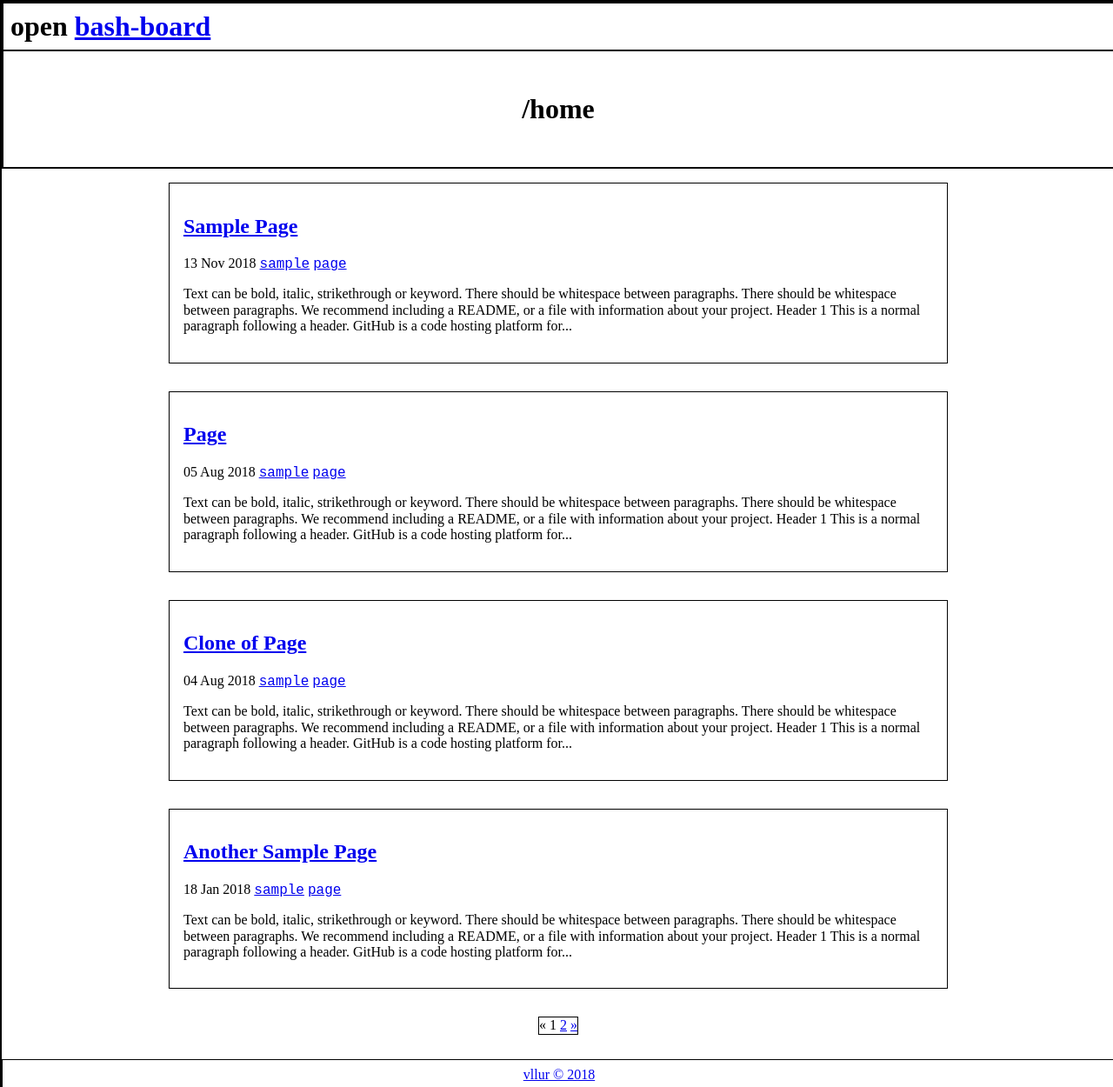
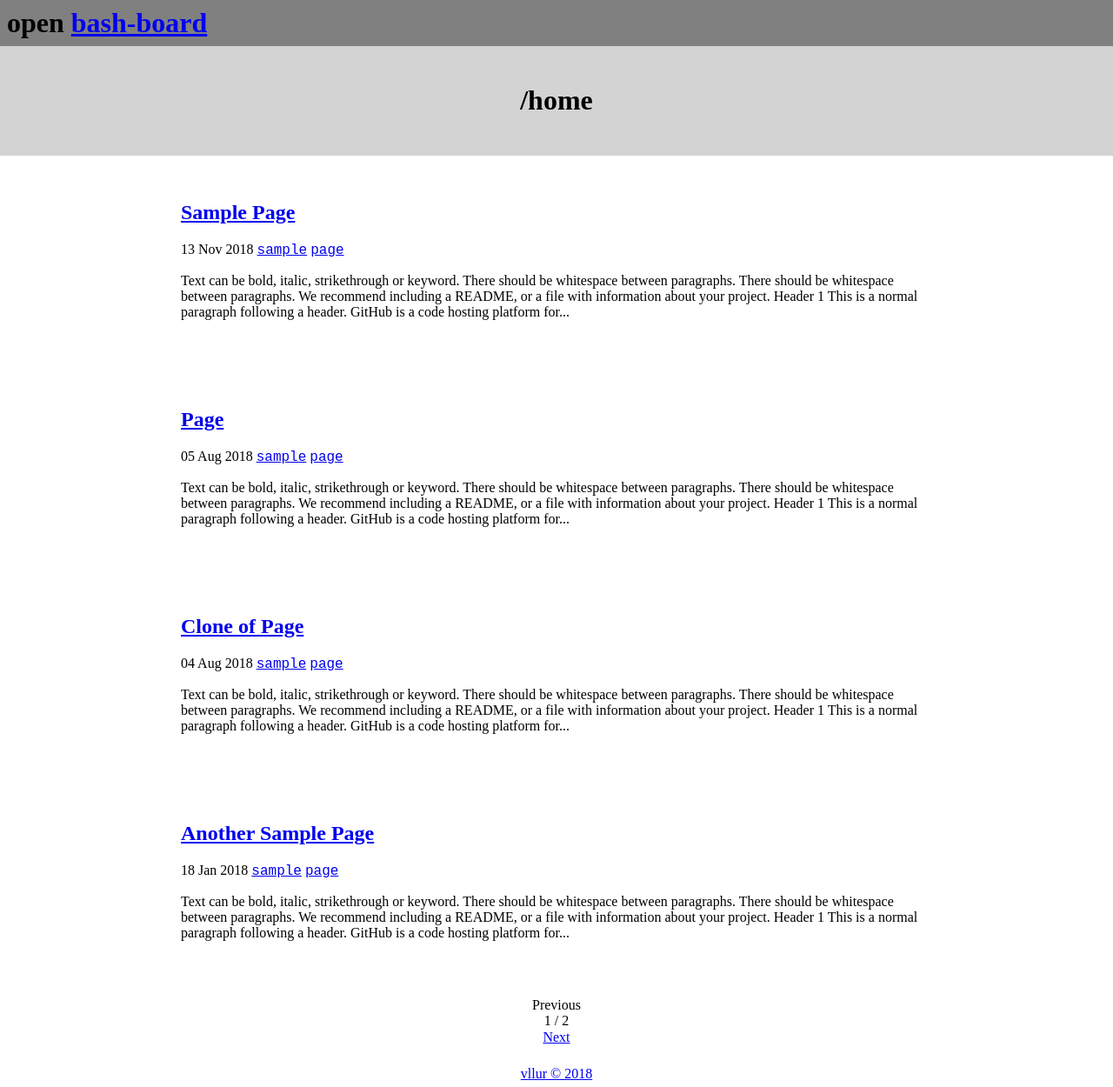
Before and after one commit to vllur/bash-board, a Jekyll site: the page built from index.html, in a window 1280 px wide and 1250 px high. Shown: the whole window at 87% size. Built offline with Jekyll 4.4.1, drawn with Linux system fonts in a browser that asks for light colours; the list of posts is cut into pages by our own code.

Commit message:
Changed header; changed pagination generating

```diff
--- a/_includes/nav.html
+++ b/_includes/nav.html
@@ -1,4 +1,4 @@
-<nav id="sideNav">
+<nav class="sideNav" id="sideNav">
     <span onclick="closeNav()"> close </span>
     <ul>
         <li><a href="{{ "/" | absolute_url }}"> Home </a></li>
--- a/_includes/pages.html
+++ b/_includes/pages.html
@@ -1,21 +1,19 @@
-{% if paginator.total_pages > 1 %}
-<div class="pagination">
-  {% if paginator.previous_page == 1 %}
-  <a href="{{ '/' | prepend: site.baseurl | replace: '//', '/' }}" class="page-item">&laquo;</a>
-  {% elsif paginator.previous_page%}
-  <a href="{{ paginator.previous_page_path | prepend: site.baseurl | replace: '//', '/' }}" class="page-item">&laquo;</a>
-  {% else %}
-  <span class="page-item">&laquo;</span>
-  {% endif %} {% for page in (1..paginator.total_pages) %} {% if page == paginator.page %}
-  <span class="page-item">{{ page }}</span>
-  {% elsif page == 1 %}
-  <a href="{{ '/' | prepend: site.baseurl | replace: '//', '/' }}" class="page-item">{{ page }}</a>
-  {% else %}
-  <a href="{{ site.paginate_path | prepend: site.baseurl | replace: '//', '/' | replace: ':num', page }}" class="page-item">{{ page }}</a>
-  {% endif %} {% endfor %} {% if paginator.next_page %}
-  <a href="{{ paginator.next_page_path | prepend: site.baseurl | replace: '//', '/' }}" class="page-item">&raquo;</a>
-  {% else %}
-  <span class="page-item">&raquo;</span>
-  {% endif %}
-</div>
+{% if paginator.total_pages %}
+<nav class="pagination">
+{% if paginator.previous_page %}
+	<a href="{{ paginator.previous_page_path | absolute_url }}">
+		<div class="paginator"> Previous </div>
+	</a>
+	{% else %}
+		<div class="paginator inactive"> Previous </div>
+	{% endif %}
+		<span class="page_number ">
+			{{ paginator.page }} / {{ paginator.total_pages }}
+		</span>
+	{% if paginator.next_page %}
+		<a href="{{ paginator.next_page_path | absolute_url }}"><div class="paginator"> Next </div></a>
+	{% else %}
+		<div class="paginator inactive"> Next </div>
 {% endif %}
+</nav>
+{% endif %}
--- a/_sass/base.scss
+++ b/_sass/base.scss
@@ -1,6 +1,6 @@
-body, main, header, nav, article, section, footer, ul, ol, li, .pagination{
+/*body, main, header, nav, article, section, footer, ul, ol, li, .pagination{
 	border: 1px solid black;
-}
+}*/
 
 html, body, main
 {
@@ -36,6 +36,16 @@ article, .pagination
 	margin-right: auto;
 }
 
+.paginator
+{
+	;
+}
+
+.inactive
+{
+	;
+}
+
 img
 {
 	max-width: 100%;
--- a/_sass/header.scss
+++ b/_sass/header.scss
@@ -1,10 +1,23 @@
+.upperHeaderWrapper
+{
+	position: fixed;
+	width: 100%;
+	background-color: gray;
+}
+
 .upperHeaderWrapper > h1
 {
 	margin: 0.25em;
 }
 
+.bottomHeaderWrapper
+{
+	background-color: lightgray;
+	margin-top: 3.2em;
+	padding: 1.5em;
+}
+
 .bottomHeaderWrapper > h1
 {
 	text-align: center;
-	margin: 1.5em;
 }
--- a/_sass/nav.scss
+++ b/_sass/nav.scss
@@ -1,4 +1,4 @@
-nav
+.sideNav
 {
 	height: 100vh;
 	width: 0;
@@ -8,14 +8,38 @@ nav
 	left: 0;
 	overflow: hidden;
 	transition: 0.5s;
+	display: flex;
+	align-items: center;
+	justify-content: center;
+
+	background-color: aqua;
 }
 
-nav > ul > li
+.sideNav > span
+{
+	position: absolute;
+    top: 0;
+    right: 5%;
+}
+
+.sideNav > ul
+{
+	width: 100%;
+	font-size: 2em;
+}
+
+.sideNav > ul > li
 {
 	transition: 0.3s;
+	width: 100%;
 }
 
-nav > ul, .taglist
+.sideNav > ul > li > a
+{
+	display: block;
+}
+
+.sideNav > ul, .taglist
 {
 	list-style-type: none;
 	padding: 0;
```
